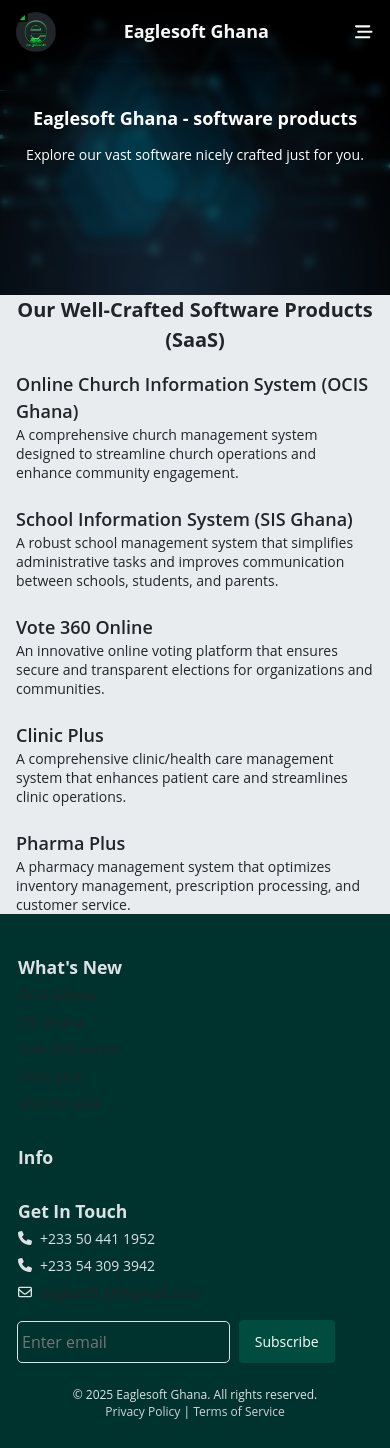
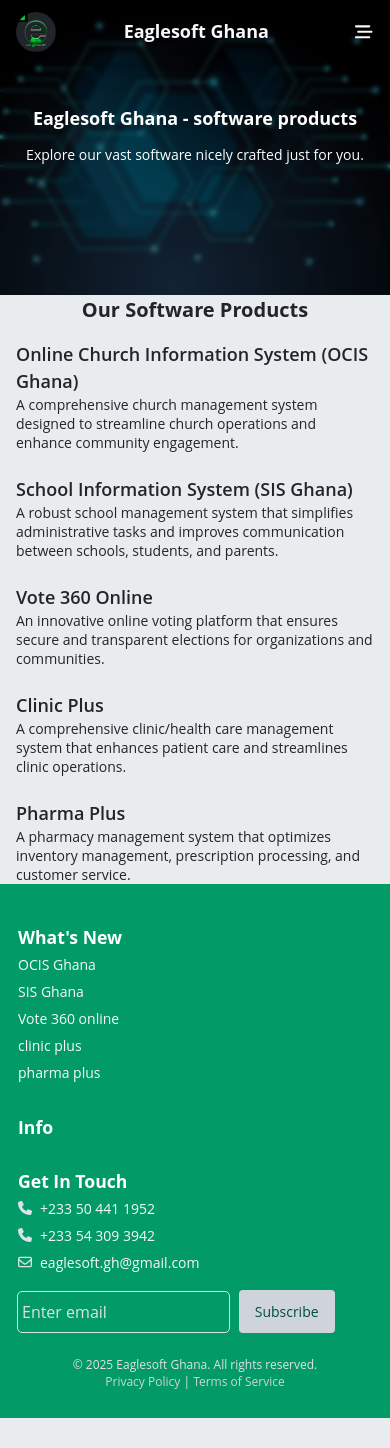
Before and after one commit to eaglesoftghana/eaglesoftghana.github.io, a Nuxt app: page /products in a window 390 px wide. After the commit the page ends 1418 px from the top, so only its background shows below. Built offline with nearby package versions, Linux system fonts and the light colour scheme.

Commit message:
footer bg color updated

```diff
--- a/app/assets/css/input.css
+++ b/app/assets/css/input.css
@@ -17,7 +17,9 @@
 	text-transform: capitalize;
 	font-size: inherit;
 }
-input.text-input:not([type="file"]):not([type="image"]):not([type="checkbox"]):not([type="radio"]),
+input.text-input:not([type="file"]):not([type="image"]):not(
+		[type="checkbox"]
+	):not([type="radio"]),
 select,
 textarea {
 	display: inline-block;
@@ -48,6 +50,9 @@
 	&.lg {
 		padding: var(--spacing-4) var(--spacing-2);
 		font-size: var(--font-size-lg);
+	}
+	&::placeholder {
+		color: inherit !important;
 	}
 }
 
--- a/app/components/AppFooter.vue
+++ b/app/components/AppFooter.vue
@@ -6,34 +6,34 @@
 </script>
 
 <template>
-  <footer class="bg-primary-dark text-gray-300 py-4 sticky top-100">
+  <footer class="bg-success text-gray-300 py-4 sticky top-100">
     <div class="layout">
       <div class="row">
         <div class="col-12 lg:col-4 md:col-6 gy-3 lg:gy-0">
-          <h6 class="text-capitalize font-bold mb-1">what's new</h6>
+          <h6 class="text-capitalize font-bold mb-1 text-white">what's new</h6>
           <div class="flex flex-column">
-            <nuxt-link to="/products" class="mb-2">
+            <nuxt-link to="/products" class="mb-2 text-light">
               OCIS Ghana
             </nuxt-link>
-            <nuxt-link to="/products" class="mb-2">
+            <nuxt-link to="/products" class="mb-2 text-light">
               SIS Ghana
             </nuxt-link>
-            <nuxt-link to="/products" class="mb-2">
+            <nuxt-link to="/products" class="mb-2 text-light">
               Vote 360 online
             </nuxt-link>
-            <nuxt-link to="/products" class="mb-2">
+            <nuxt-link to="/products" class="mb-2 text-light">
               clinic plus
             </nuxt-link>
-            <nuxt-link to="/products" class="mb-2">
+            <nuxt-link to="/products" class="mb-2 text-light">
               pharma plus
             </nuxt-link>
           </div>
         </div>
         <div class="col-12 lg:col-4 md:col-6 gy-3 lg:gy-0">
-          <h6 class="text-capitalize font-bold mb-1">info</h6>
+          <h6 class="text-capitalize font-bold mb-1 text-white">info</h6>
         </div>
         <div class="col-12 lg:col-4 md:col-6 gy-3 lg:gy-0">
-          <h6 class="text-capitalize font-bold mb-1">
+          <h6 class="text-capitalize font-bold mb-1 text-white">
             get in touch
           </h6>
           <div class="flex flex-column">
@@ -41,7 +41,7 @@
               <div class="mr-2">
                 <FontAwesomeIcon :icon="faPhone" />
               </div>
-              <div class="">
+              <div class="text-light">
                 <p class="select-all">
                   +233 50 441 1952
                 </p>
@@ -51,7 +51,7 @@
               <div class="mr-2">
                 <FontAwesomeIcon :icon="faPhone" />
               </div>
-              <div class="">
+              <div class="text-light">
                 <p class="select-all">
                   +233 54 309 3942
                 </p>
@@ -61,18 +61,18 @@
               <div class="mr-2">
                 <FontAwesomeIcon :icon="faEnvelope" />
               </div>
-              <div class="">
-                <nuxt-link class="select-all">
+              <div class="text-light">
+                <nuxt-link class="select-all text-light">
                   eaglesoft.gh@gmail.com
                 </nuxt-link>
               </div>
             </div>
             <div class="flex items-center my-2" style="max-width: 90%;">
               <div class="text-input-control">
-                <input type="email" name="email" placeholder="Enter email" id="email" class="text-input" style="outline-color: var(--color-muted);" />
+                <input type="email" name="email" placeholder="Enter email" id="email" class="text-input light" style="outline-color: var(--color-muted);" />
               </div>
               <div class="ml-2">
-                <button type="submit" class="button primary">
+                <button type="submit" class="button light text-primary">
                   Subscribe
                 </button>
               </div>
--- a/app/components/AppHeader.vue
+++ b/app/components/AppHeader.vue
@@ -56,7 +56,7 @@
 });
 watchEffect(() => {
   hash.value = window.location.hash;
-})
+}, { flush: 'sync' })
 </script>
 
 <template>
@@ -201,11 +201,11 @@
   </div>
   <Transition name="slide-in" mode="out-in">
     <div @click="hideMenu" v-if="isMobileMenuActive"
-      class="backdrop fixed right-0 left-0 bottom-0 top-0 z-index-110 vh-100 w-100 lg:d-none">
+      class="backdrop fixed right-0 left-0 bottom-0 top-0 z-index-110 h-100 w-100 lg:d-none">
       <div class="mobile-menu bg-bod h-100 relative p-4 overflow-y-auto">
         <div class="flex justify-between">
           <img src="/icon-logo.png" alt="" class="logo-image" />
-          <button type="button" title="Close Menu | Exit" class="button px-3 py-1 bg-gray-900"
+          <button type="button" title="Close Menu | Exit" class="button px-3 py-1 bg-gray-800"
             @click="isMobileMenuActive = false">
             <FontAwesomeIcon :icon="faX" class="text-success" size="lg" />
           </button>
@@ -232,7 +232,7 @@
                 <FontAwesomeIcon :icon="faCircleDot" fixed-width class="mr-2" size="xs" />
                 Products / Softwares
               </nuxt-link>
-              <button class="button py-1 no-outline mb-2 bg-gray-900"
+              <button class="button py-1 no-outline mb-2 bg-gray-800"
                 @click="showMobileMenuDropdown = !showMobileMenuDropdown">
                 <FontAwesomeIcon :icon="faChevronRight"
                   :class="{ 'rotate-90': showMobileMenuDropdown || mobileMenuLinkActive() }" />
@@ -261,7 +261,7 @@
                   </nuxt-link>
                   <nuxt-link :class="{ 'mobile-menu-active': isHashActive('#vote-360-online') }"
                     to="/products#vote-360-online" @click="showDropdown = false"
-                    class="col-12 mb-2 flex items-center mobile-menu-link border-top border-gray-900 pt-2">
+                    class="col-12 mb-2 flex items-center mobile-menu-link border-top border-gray-700 pt-2">
                     <div class="pr-4">
                       <!-- <img src="//images/products/sisgh.png" alt="Student Information System Ghana"
                               class="w-10 h-10 rounded-full"/> -->
@@ -279,7 +279,7 @@
                   </nuxt-link>
                   <nuxt-link :class="{ 'mobile-menu-active': isHashActive('#clinic-plus') }" to="/products#clinic-plus"
                     @click="showDropdown = false"
-                    class="col-12 mb-2 flex items-center mobile-menu-link border-top border-gray-900 pt-2">
+                    class="col-12 mb-2 flex items-center mobile-menu-link border-top border-gray-700 pt-2">
                     <div class="pr-4">
                       <!-- <img src="//images/products/sisgh.png" alt="Student Information System Ghana"
                               class="w-10 h-10 rounded-full"/> -->
@@ -297,7 +297,7 @@
                   <nuxt-link active-class=" " exact-active-class=" "
                     :class="{ 'mobile-menu-active': isHashActive('#pharma-plus') }" to="/products#pharma-plus"
                     @click="showDropdown = false"
-                    class="col-12 mb-2 flex items-center mobile-menu-link border-top border-gray-900 pt-2">
+                    class="col-12 mb-2 flex items-center mobile-menu-link border-top border-gray-700 pt-2">
                     <div class="pr-4">
                       <!-- <img src="//images/products/sisgh.png" alt="Student Information System Ghana"
                               class="w-10 h-10 rounded-full"/> -->
@@ -345,10 +345,10 @@
 <style>
 .mobile-menu {
   width: 100%;
-  max-width: 375px;
+  max-width: 325px;
   -webkit-backdrop-filter: blur(225px);
   backdrop-filter: blur(225px);
-  background-color: rgba(33, 37, 41, 0.55);
+  background-color: rgba(33, 37, 41, 0.25);
 
   & * {
     color: var(--color-light) !important;
--- a/app/components/HomeHero.vue
+++ b/app/components/HomeHero.vue
@@ -45,6 +45,18 @@
   .home__hero__wrapper {
     height: 60vh;
   }
+
+  .header-overlay {
+    -webkit-backdrop-filter: blur(2px) !important;
+    backdrop-filter: blur(2px) !important;
+  }
+}
+
+@media screen and (max-width: 426px) {
+  .header-overlay {
+    -webkit-backdrop-filter: blur(2px) !important;
+    backdrop-filter: blur(2px) !important;
+  }
 }
 
 .header-overlay {
--- a/app/composables/index.js
+++ /dev/null
@@ -1,28 +0,0 @@
-/**
- * Truncate text to a specified length and append ellipsis if it exceeds the length.
- * @param {string} text - The text to truncate.
- * @param {number} length - The maximum length of the text before truncation.
- */
-export const truncateText = (text, length = 15) => {
-  if (!text) return '';
-  if (text.length <= length) return text;
-  return text.substring(0, length) + '...';
-}
-
-/**
- * Generate initials from a name.
- * @param {string} name - The name from which to generate initials.
- * @return {string} - The initials derived from the name.
-
- *
- * Example: "John Doe" -> "JD", "Alice" -> "A"
- * * @example
- */
-export function initials(name = '') {
-  if (!name) return '';
-  const parts = name.split(' ');
-  if (parts.length === 1) {
-    return parts[0].charAt(0).toUpperCase();
-  }
-  return parts.map(part => part.charAt(0).toUpperCase()).join('');
-}
--- /dev/null
+++ b/app/composables/index.ts
@@ -0,0 +1,28 @@
+/**
+ * Truncate text to a specified length and append ellipsis if it exceeds the length.
+ * @param {string} text - The text to truncate.
+ * @param {number} length - The maximum length of the text before truncation.
+ */
+export const truncateText = (text: string, length: number = 15) => {
+	if (!text) return "";
+	if (text.length <= length) return text;
+	return text.substring(0, length) + "...";
+};
+
+/**
+ * Generate initials from a name.
+ * @param {string} name - The name from which to generate initials.
+ * @return {string} - The initials derived from the name.
+ *
+ *
+ * * @example
+ * Example: "John Doe" -> "JD", "Alice" -> "A"
+ */
+export function initials(name: string = "") {
+	if (!name) return "";
+	const parts: string[] = name.split(" ");
+	if (parts.length === 1) {
+		return parts[0]?.charAt(0).toUpperCase();
+	}
+	return parts.map((part) => part.charAt(0).toUpperCase()).join("");
+}
--- a/app/pages/products.vue
+++ b/app/pages/products.vue
@@ -14,7 +14,7 @@
     <div class="layout">
       <div class="what__we__do">
         <h5 class="text-center lg:text-2xl font-bold mb-4 text-capitalize">
-          our well-crafted software products (SaaS)
+          our software products
         </h5>
         <div class="grid grid-cols-1 md:grid-cols-2 lg:grid-cols-3 gap-4">
           <div class="service-card" id="online-church-information-system-ghana">
```
